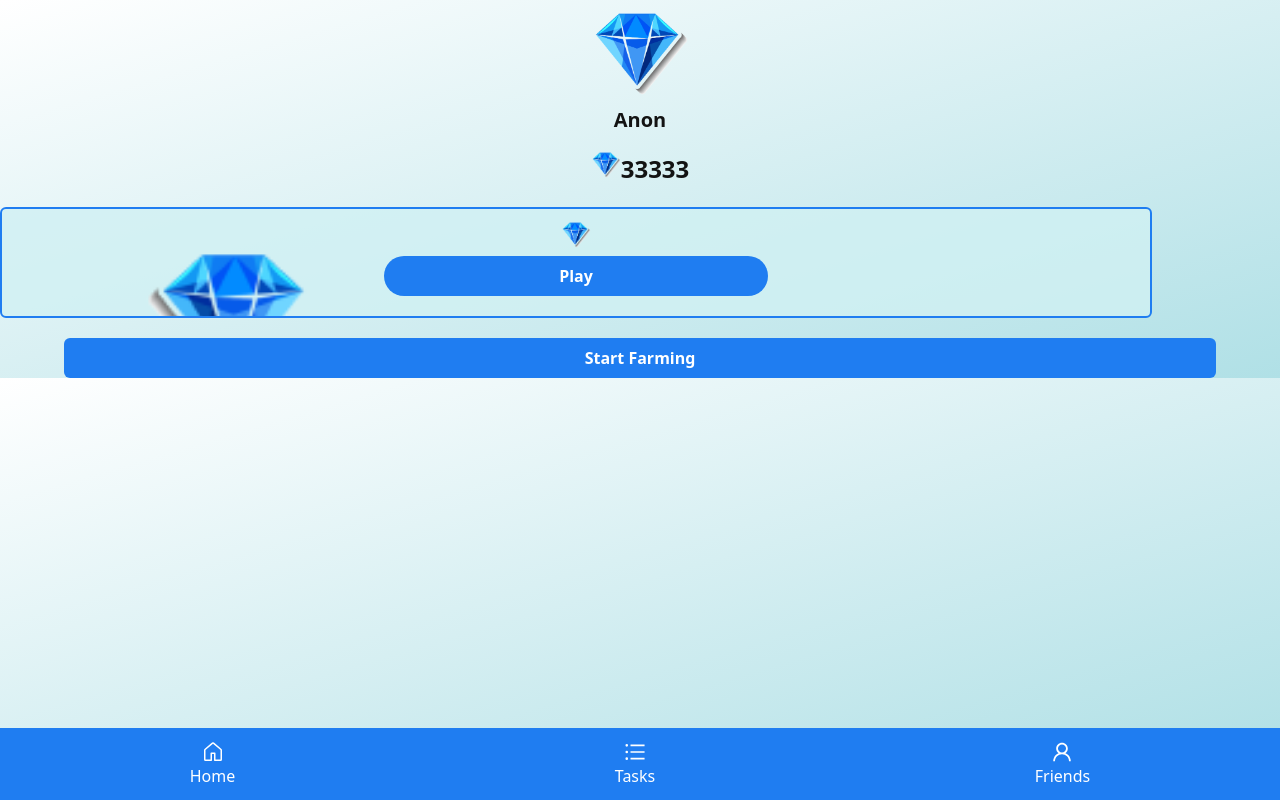
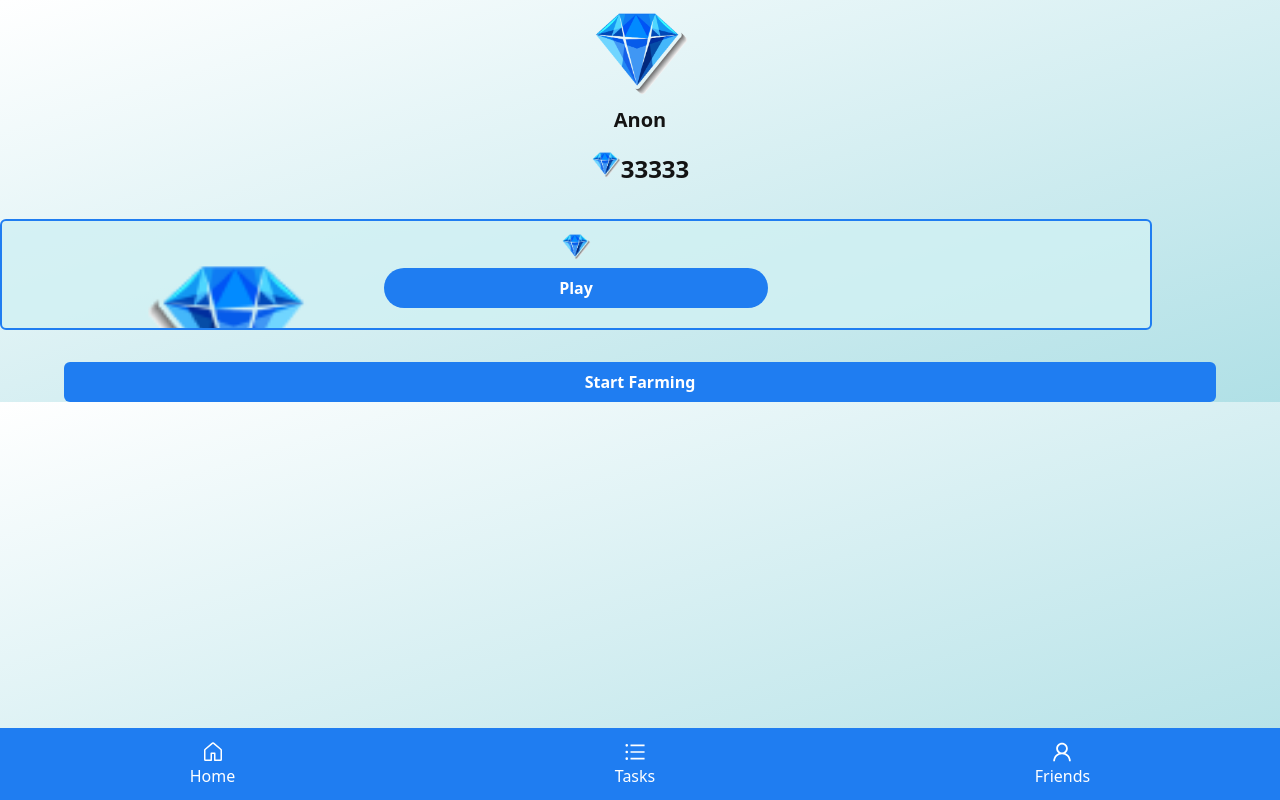
Before and after one commit to BernardOnuh/newBlum, a Next.js app: page /subpages/home in a window 1280 px wide. Built offline with nearby package versions, Linux system fonts and the light colour scheme.

Commit message:
Update home.jsx
Commit

```diff
--- a/pages/subpages/home.jsx
+++ b/pages/subpages/home.jsx
@@ -53,7 +53,7 @@ const Welcome = () => {
                     <div className='text-center my-auto text-black font-bold text-xl text-[#ff6ec7]'>{score}</div>
                 </div>
 
-                <div className='bg w-[90vw] rounded-md border-[#1F7DF1] border-2 py-3 mt-5 my-4'>
+                <div className='bg w-[90vw] rounded-md border-[#1F7DF1] border-2 py-3 mt-8'>
                     <div className='flex justify-center'>
                         <Image src="/diamond.png" alt="Logo" width={30} height={30} className="rounde" />
                     </div>
@@ -65,7 +65,7 @@ const Welcome = () => {
                     </div>
                 </div>
 
-                <div className='mx-auto text-center w-[90vw] bg-[#1F7DF1] text-white font-semibold text-md py-2 rounded-md mt-5 hover:bg-black hover:text-white cursor-pointer'>
+                <div className='mx-auto text-center w-[90vw] bg-[#1F7DF1] text-white font-semibold text-md py-2 rounded-md mt-8 hover:bg-black hover:text-white cursor-pointer'>
                     Start Farming
                 </div>
             </div>
```
